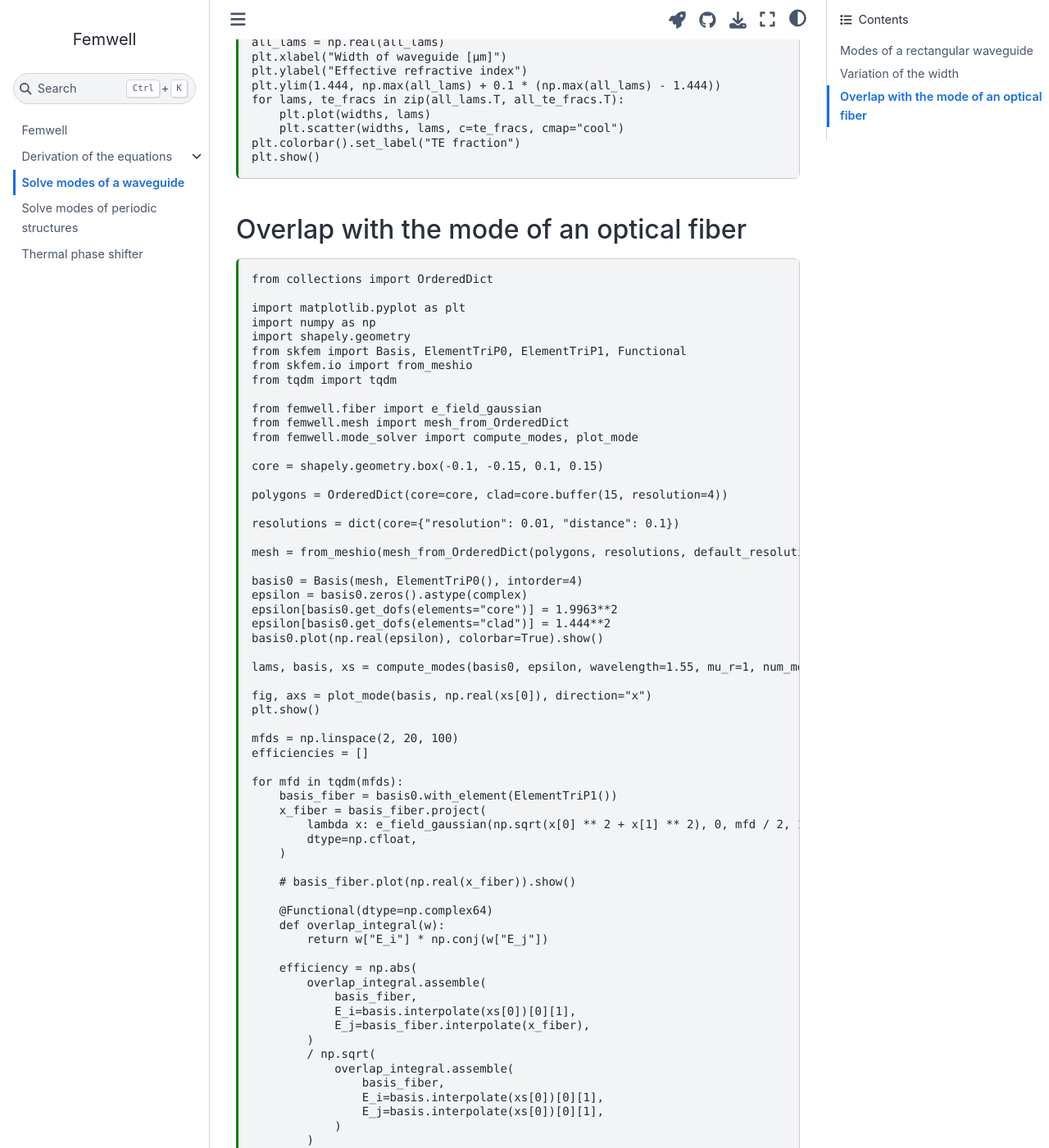
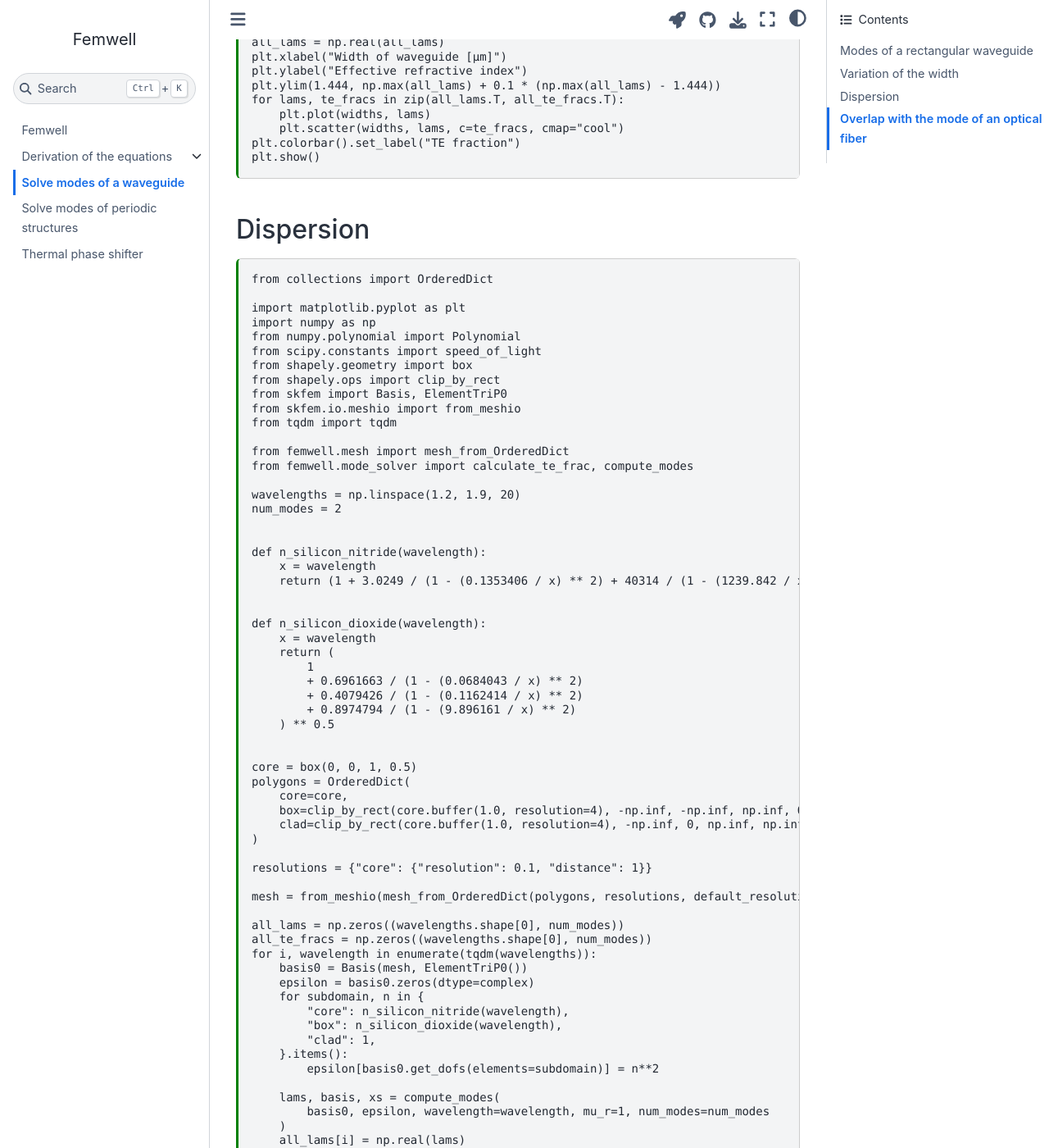
Before and after one commit to HelgeGehring/femwell, a Jupyter Book: the page built from docs/photonics/mode_solver.md, in a window 1280 px wide and 1400 px high, scrolled down 1686 px. Shown: the whole window at 82% size. Built offline with Jupyter Book 1.0.4 settings and Sphinx 7.4.7 and the Sphinx Book theme 1.1.4, drawn with Linux system fonts in a browser that asks for light colours; some of the changed text lies outside the part shown.

Commit message:
add example for dispersion

````diff
--- /dev/null
+++ b/docs/photonics/examples/vary_wavelength.py
@@ -0,0 +1,92 @@
+from collections import OrderedDict
+
+import matplotlib.pyplot as plt
+import numpy as np
+from numpy.polynomial import Polynomial
+from scipy.constants import speed_of_light
+from shapely.geometry import box
+from shapely.ops import clip_by_rect
+from skfem import Basis, ElementTriP0
+from skfem.io.meshio import from_meshio
+from tqdm import tqdm
+
+from femwell.mesh import mesh_from_OrderedDict
+from femwell.mode_solver import calculate_te_frac, compute_modes
+
+wavelengths = np.linspace(1.2, 1.9, 20)
+num_modes = 2
+
+
+def n_silicon_nitride(wavelength):
+    x = wavelength
+    return (1 + 3.0249 / (1 - (0.1353406 / x) ** 2) + 40314 / (1 - (1239.842 / x) ** 2)) ** 0.5
+
+
+def n_silicon_dioxide(wavelength):
+    x = wavelength
+    return (
+        1
+        + 0.6961663 / (1 - (0.0684043 / x) ** 2)
+        + 0.4079426 / (1 - (0.1162414 / x) ** 2)
+        + 0.8974794 / (1 - (9.896161 / x) ** 2)
+    ) ** 0.5
+
+
+core = box(0, 0, 1, 0.5)
+polygons = OrderedDict(
+    core=core,
+    box=clip_by_rect(core.buffer(1.0, resolution=4), -np.inf, -np.inf, np.inf, 0),
+    clad=clip_by_rect(core.buffer(1.0, resolution=4), -np.inf, 0, np.inf, np.inf),
+)
+
+resolutions = {"core": {"resolution": 0.1, "distance": 1}}
+
+mesh = from_meshio(mesh_from_OrderedDict(polygons, resolutions, default_resolution_max=0.6))
+
+all_lams = np.zeros((wavelengths.shape[0], num_modes))
+all_te_fracs = np.zeros((wavelengths.shape[0], num_modes))
+for i, wavelength in enumerate(tqdm(wavelengths)):
+    basis0 = Basis(mesh, ElementTriP0())
+    epsilon = basis0.zeros(dtype=complex)
+    for subdomain, n in {
+        "core": n_silicon_nitride(wavelength),
+        "box": n_silicon_dioxide(wavelength),
+        "clad": 1,
+    }.items():
+        epsilon[basis0.get_dofs(elements=subdomain)] = n**2
+
+    lams, basis, xs = compute_modes(
+        basis0, epsilon, wavelength=wavelength, mu_r=1, num_modes=num_modes
+    )
+    all_lams[i] = np.real(lams)
+    all_te_fracs[i, :] = [calculate_te_frac(basis, xs[idx]) for idx in range(num_modes)]
+
+all_lams = np.real(all_lams)
+
+fig, axs = plt.subplots(1, 3)
+
+axs[0].set_xlabel("Wavelength [µm]")
+axs[0].set_ylabel("Effective refractive index")
+axs[0].set_ylim(1.444, np.max(all_lams) + 0.1 * (np.max(all_lams) - 1.444))
+for lams, te_fracs in zip(all_lams.T, all_te_fracs.T):
+    axs[0].plot(wavelengths, lams)
+    sc = axs[0].scatter(wavelengths, lams, c=te_fracs, cmap="cool", vmin=0, vmax=1)
+
+
+axs[1].set_xlabel("Wavelength [µm]")
+axs[1].set_ylabel("Group velocity $v_g$")
+for lams, te_fracs in zip(all_lams.T, all_te_fracs.T):
+    fit = Polynomial.fit(wavelengths, lams, deg=4)
+    y = speed_of_light / (lams - wavelengths * fit.deriv(1)(wavelengths))
+    axs[1].plot(wavelengths, y)
+    sc = axs[1].scatter(wavelengths, y, c=te_fracs, cmap="cool", vmin=0, vmax=1)
+
+axs[2].set_xlabel("Wavelength [µm]")
+axs[2].set_ylabel("Group velocity dispersion coefficient $D$")
+for lams, te_fracs in zip(all_lams.T, all_te_fracs.T):
+    fit = Polynomial.fit(wavelengths, lams, deg=4)
+    y = wavelengths**2 * fit.deriv(2)(wavelengths)
+    axs[2].plot(wavelengths, y)
+    sc = axs[2].scatter(wavelengths, y, c=te_fracs, cmap="cool", vmin=0, vmax=1)
+fig.colorbar(sc).set_label("TE fraction")
+plt.show()
--- a/docs/photonics/mode_solver.md
+++ b/docs/photonics/mode_solver.md
@@ -19,6 +19,13 @@ kernelspec:
 :load: examples/vary_width.py
 ```
 
+## Dispersion
+
+```{code-cell} ipython3
+:tags: [remove-stderr]
+:load: examples/vary_wavelength.py
+```
+
 ## Overlap with the mode of an optical fiber
 
 ```{code-cell} ipython3
````
